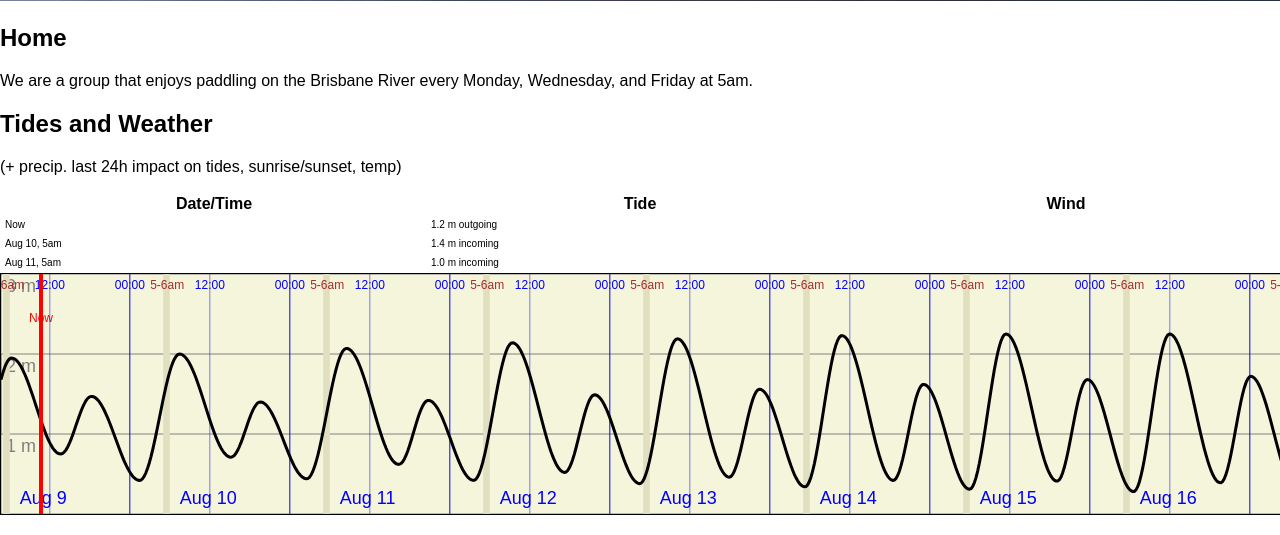
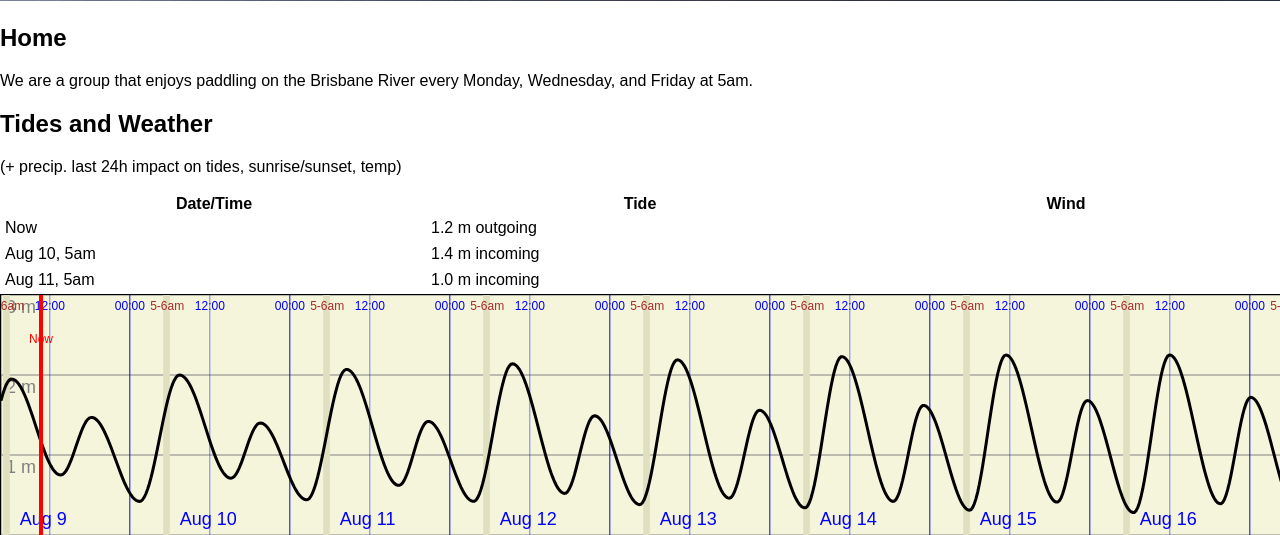
Before and after one commit to dpmatsalla/westendspearers, a PHP site: page / in a window 1280 px wide. Shown: the part 436-971 px from the top of the page. Run offline with PHP 8.4, Linux system fonts and the light colour scheme; some libraries are stand-ins or nearby versions.

Commit message:
Update styles.css

```diff
--- a/styles.css
+++ b/styles.css
@@ -49,7 +49,7 @@ table {
 }
 td {
     border: none;
-    font-size: 10px;
+    font-size: 16px;
     padding: 3px;
 }
 .calendar {
```
